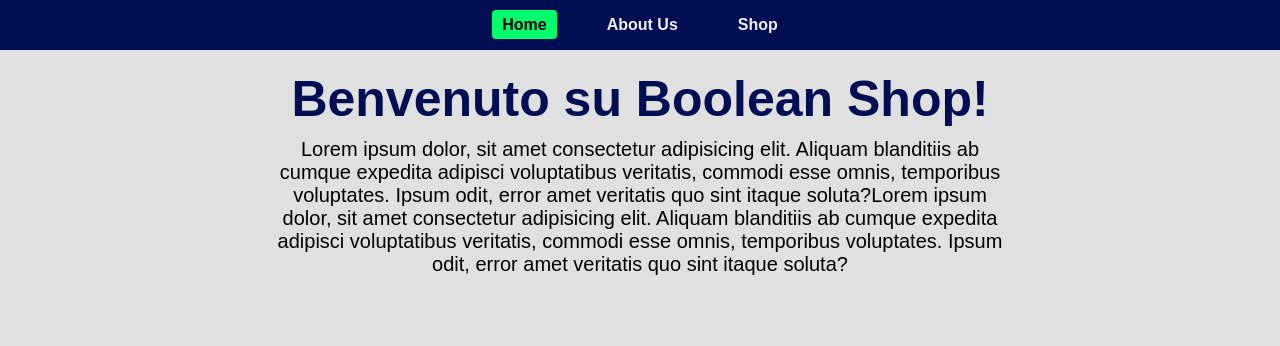
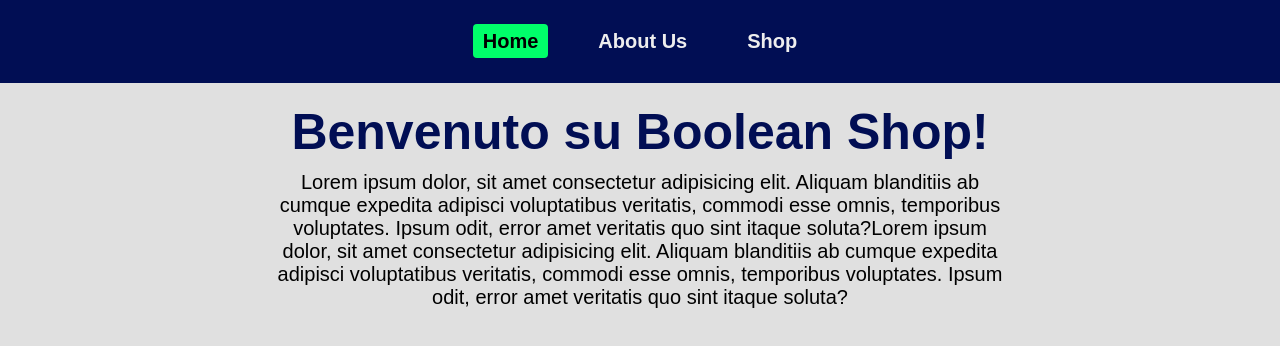
Before and after one commit to Daniel-Di-Fraia/react-router, a React (Vite) app: page / in a window 1280 px wide. Shown: the top 346 px of the page. Built offline with nearby package versions, Linux system fonts and the light colour scheme.

Commit message:
miglioramento css navbar header

```diff
--- a/src/index.css
+++ b/src/index.css
@@ -14,7 +14,7 @@ body {
 /* Navbar */
 header {
     background-color: #010e54;
-    padding: 16px 24px;
+    padding: 30px 24px;
 }
 
 nav ul {
@@ -37,7 +37,7 @@ nav li a {
     color: #eee;
     text-decoration: none;
     font-weight: 600;
-    font-size: 16px;
+    font-size: 20px;
     padding: 6px 10px;
     border-radius: 4px;
     transition: background-color 0.2s ease, color 0.2s ease;
```
